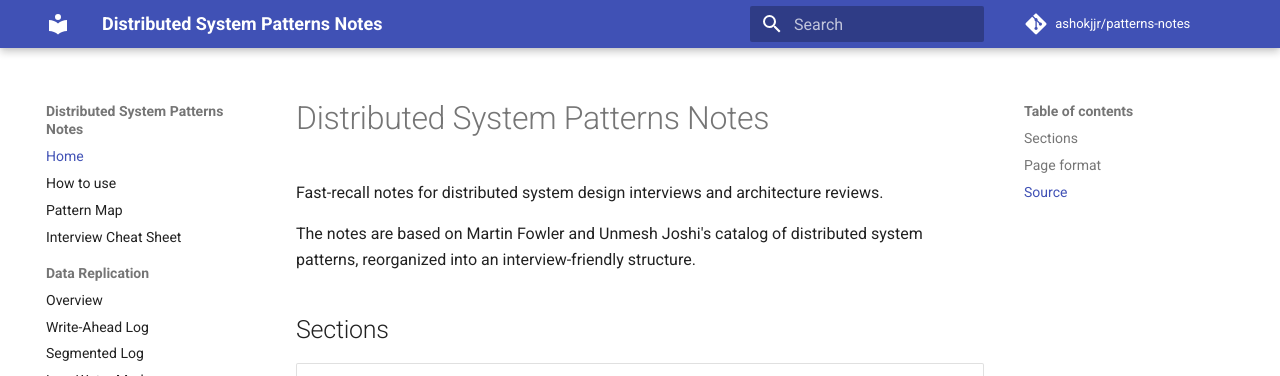
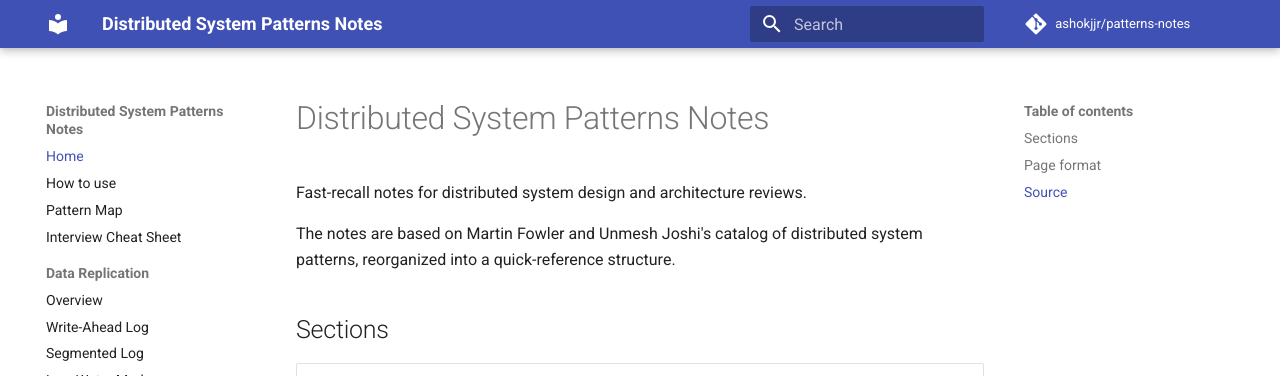
Before and after one commit to ashokjjr/patterns-notes, an MkDocs documentation site: the page built from docs/index.md, in a window 1280 px wide and 1329 px high. Shown: the top 376 px of the window. Built offline with MkDocs 1.6.1 and Material for MkDocs 9.7.7, drawn with Linux system fonts in a browser that asks for light colours; comment, search, counter and statistics services are not loaded.

Commit message:
Remove interview wording from docs home

```diff
--- a/docs/index.md
+++ b/docs/index.md
@@ -1,8 +1,8 @@
 # Distributed System Patterns Notes
 
-Fast-recall notes for distributed system design interviews and architecture reviews.
+Fast-recall notes for distributed system design and architecture reviews.
 
-The notes are based on Martin Fowler and Unmesh Joshi's catalog of distributed system patterns, reorganized into an interview-friendly structure.
+The notes are based on Martin Fowler and Unmesh Joshi's catalog of distributed system patterns, reorganized into a quick-reference structure.
 
 ## Sections
 
```
